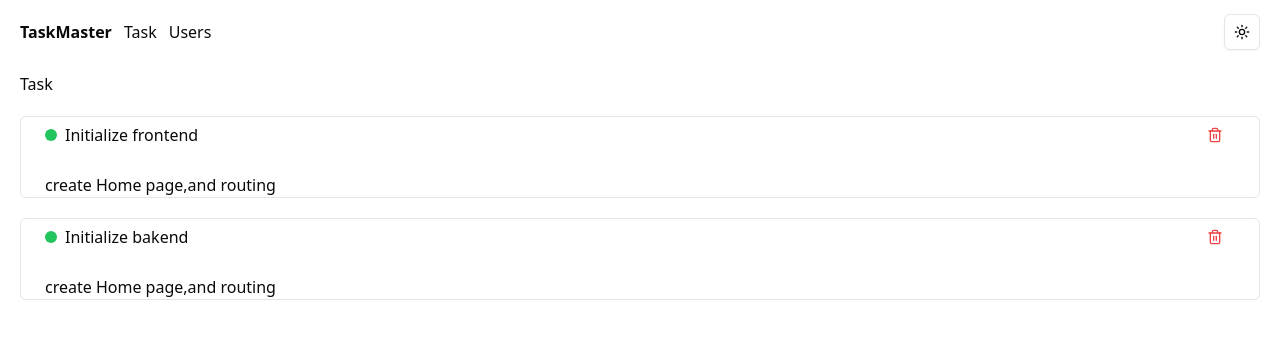
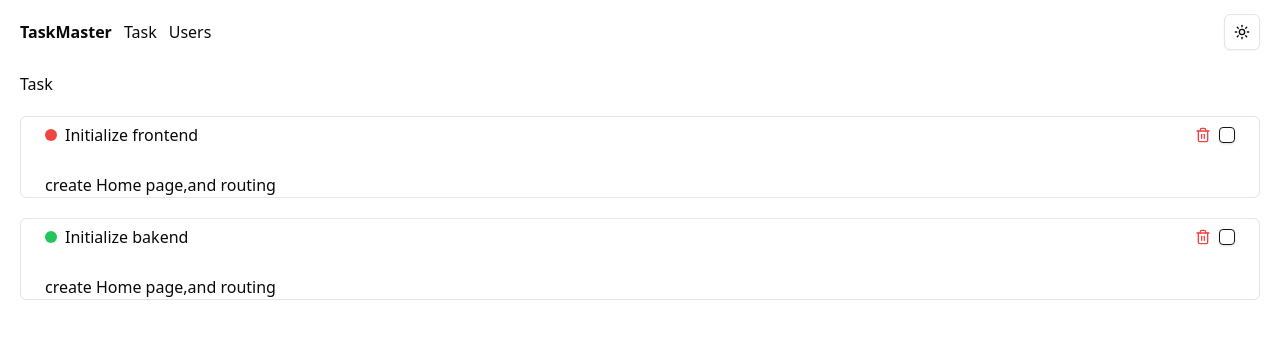
Before and after one commit to mhrhabib2004/redux_test, a React (Vite) app: page / in a window 1280 px wide. Shown: the top 338 px of the page. Built offline with nearby package versions, Linux system fonts and the light colour scheme.

Commit message:
add: new somting in task card

```diff
--- a/src/components/module/task/taskCard.tsx
+++ b/src/components/module/task/taskCard.tsx
@@ -1,6 +1,7 @@
 import { Button } from "@/components/ui/button";
+import { Checkbox } from "@/components/ui/checkbox";
+import { cn } from "@/lib/utils";
 import { ITask } from "@/types";
-import { Checkbox } from "@radix-ui/react-checkbox";
 import { Trash2 } from "lucide-react";
 
 interface IProps {
@@ -12,16 +13,20 @@
         <div className="flex justify-between items-center ">
             <div className="flex gap-2 items-center">
 
-                <div className="size-3 rounded-full bg-green-500"></div>
+                <div className={cn("size-3 rounded-full bg-green-500",{
+                    "bg-green-500":task.priority === "Low",
+                    "bg-yellow-500":task.priority === "Medium",
+                    "bg-red-500":task.priority === "High",
+                })}></div>
                 <h1>{task.title}</h1>
 
             </div>
             <div className="flex gap-3 items-center">
                 <Button variant="link" className="p-0 text-red-500">
                     <Trash2 />
+                    <Checkbox/>
+                </Button>
 
-                </Button>
-                <Checkbox />
 
             </div>
 
--- a/src/components/pages/task.tsx
+++ b/src/components/pages/task.tsx
@@ -16,7 +16,7 @@
       <div className="space-y-5 mt-5">
         {
           tasks.map((task)=>(
-            <TaskCard task={task}/>
+            <TaskCard key={task.id} task={task}/>
           ))
         }
 
--- a/src/redux/features/task/taskSlice.ts
+++ b/src/redux/features/task/taskSlice.ts
@@ -21,7 +21,7 @@
             description:"create Home page,and routing",
             dueDate:"2025-01-09",
             isCompleted:false,
-            priority: "High",
+            priority: "Low",
         },
 
     ],
@@ -29,7 +29,9 @@
 const taskSlice = createSlice({
     name:"task",
     initialState,
-    reducers:{},
+    reducers:{
+
+    },
 });
 
 export const selectTasks = (state : RootState)=>{
```
